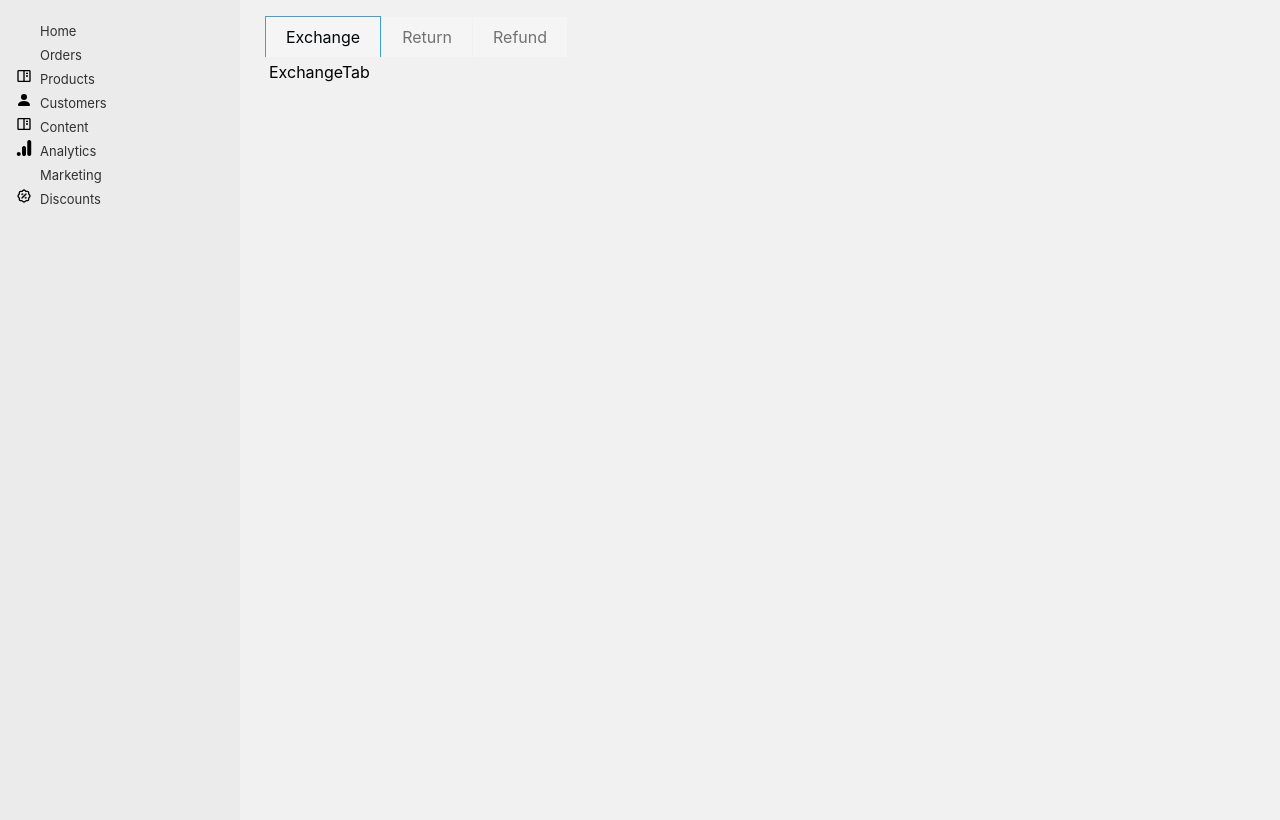
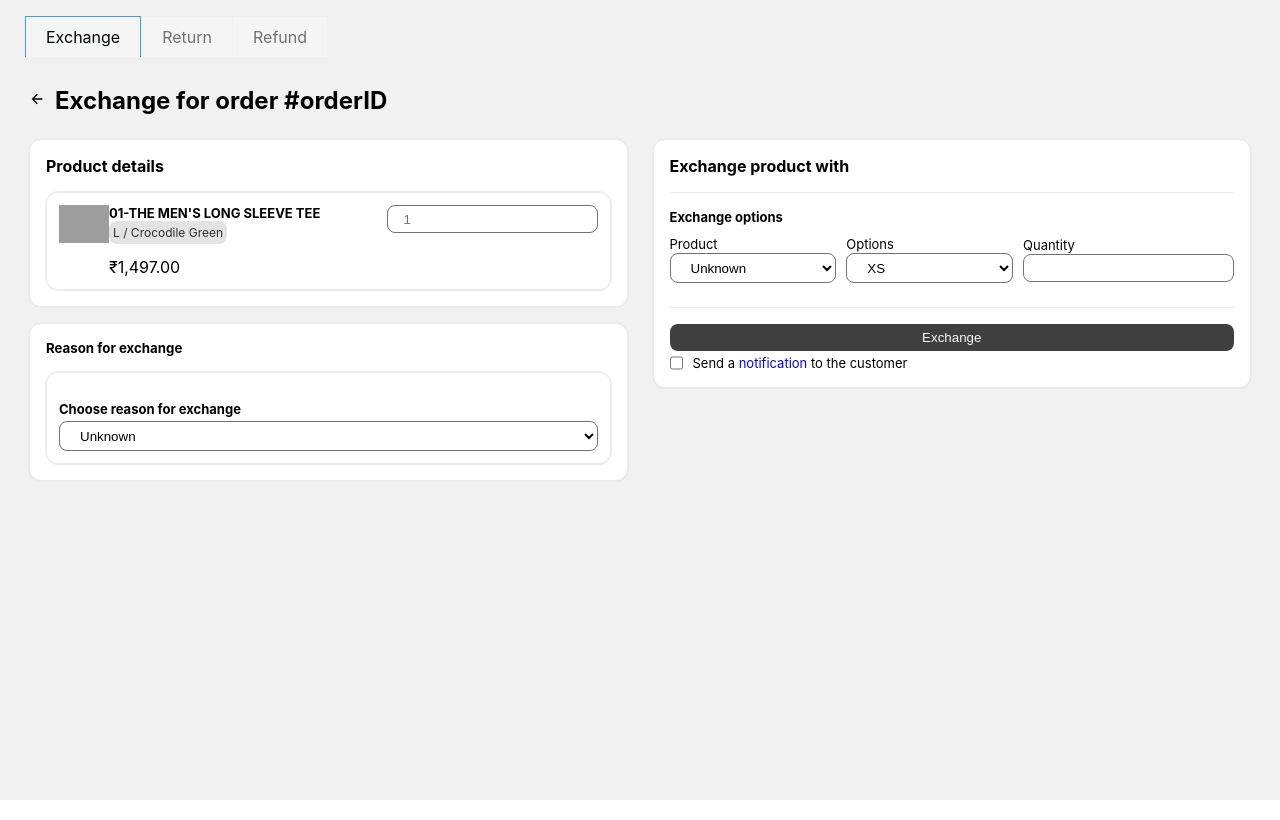
Before and after one commit to prajakta192/freecodecamp, a React (Create React App) app: page /orders in a window 1280 px wide. Built offline with nearby package versions, Linux system fonts and the light colour scheme; grey boxes are pictures that could not be loaded; some icons are missing.

Commit message:
UI for exchange  page

```diff
--- a/src/App.css
+++ b/src/App.css
@@ -18,6 +18,8 @@ a{
 .mainWrapper{
   background: #f1f1f1;
   display: flex;
+  height: 100vh;/*
+  overflow: hidden;*/
 }
 .tableWrapper{
   flex: 1 auto;
--- a/src/components/AllTabs/ExchangeTab.js
+++ b/src/components/AllTabs/ExchangeTab.js
@@ -1,10 +1,186 @@
-
+import {RiArrowLeftLine} from 'react-icons/ri'
+import '../../styles/orderdetails.css'
 const ExchangeTab = () => {
 	return(
 			<>
 				<div className='exchangeTab'>
-					{/* exchangeTab  content will go here */}
-						ExchangeTab
+					<div className='returnTab'>
+					  <div className='orderWrapper'>
+					<div className='orderContainer'>
+						<div className='topSection'>
+							<div className='order-header'>
+								<div className='orderTitleWrapper'>
+									<div className='OrderDetails'>
+										<div className='goBackWrapper'>
+											<RiArrowLeftLine/>
+										</div>
+										<div className='orderStatus'>
+											<h2>Exchange for order #orderID</h2>
+										</div>
+
+									</div>
+								</div>
+							</div>
+						</div>
+						<section>
+							<div className='leftSection'>
+								 <div className='OrderDetailCard'>
+								 	<div className='cardTitle'>
+								 	<div className=''>
+								 		<h4>Product details</h4>
+								 	</div>
+								 	</div>
+								 	<div className='orderBox'>
+								 		<div className='insideOrderBox'>
+								 			<div className='orderBoxDetails'>
+								 				<div className='orderLocation'>
+								 					<div className='productOrderDetails'>
+								 						<div className='productImg'>
+								 							<span>
+								 								<img src='https://cdn.shopify.com/s/files/1/0613/5969/products/SKU_Tee_croppings-27.jpg?v=1594365518'/>
+								 							</span>
+								 						</div>
+								 						<div className='productDetails'>
+								 							<div className='productRow'>
+								 								<div className='productTitle'>
+								 									<h3><span>01-THE MEN'S LONG SLEEVE TEE</span></h3>
+								 									<span>L / Crocodile Green</span>
+								 								</div>
+								 								<div className='productQuantity text-end'>
+								 									<input type='number' placeholder={1}/>
+								 								</div>
+								 							</div>
+								 							<div className='productRow'>
+								 								<div className='reasonToReturn'>
+									 								<div className='refundTobePrice'>
+									 									<span>₹1,497.00</span>
+									 								</div>
+								 								</div>
+								 							</div>
+								 						</div>
+								 					</div>
+								 				</div>
+								 			</div>
+								 		</div>
+								 	</div>
+								 </div>
+
+								 <div className='OrderDetailCard'>
+								 	<div className='cardTitle'>
+								 	<div className='orderStatus'>
+								 		<h5>Reason for exchange</h5>
+								 	</div>
+								 	</div>
+								 	<div className='orderBox'>
+								 		<div className='insideOrderBox'>
+								 			<div className='orderBoxDetails'>
+								 					<div className='productOrderDetails'>
+								 						<div className='productRow w-100'>
+								 							<div className='reasonToReturn w-100'>
+								 								<div>
+								 									<label>
+								 										<h4>Choose reason for exchange</h4>
+								 									</label>
+								 								</div>
+								 								<div>
+								 									<select className='w-100'>
+								 										<option value="UNKNOWN">Unknown</option>
+								 										<option value="SIZE_TOO_SMALL">Size was too small</option>
+								 										<option value="SIZE_TOO_LARGE">Size was too large</option>
+								 										<option value="UNWANTED">Customer changed their mind</option>
+								 										<option value="NOT_AS_DESCRIBED">Item not as described</option>
+								 										<option value="WRONG_ITEM">Received the wrong item</option>
+								 										<option value="DEFECTIVE">Damaged or defective</option>
+								 										<option value="STYLE">Style</option>
+								 										<option value="COLOR">Color</option>
+								 										<option value="OTHER">Other</option>
+								 									</select>
+								 								</div>
+								 								</div>
+								 							</div>
+								 					</div>
+								 			</div>
+								 		</div>
+								 	</div>
+								 </div>
+							</div>
+							<div className='rightSection'>
+								<div className='rightVerticalStack'>
+										<div className='OrderDetailCard'>
+											<div className='sectionHead'>
+												<h4>Exchange product with</h4>
+											</div>
+											<div className='horizontalLine'>
+												<hr className = 'new'/>
+											</div>
+											<div className='exchangeProduct'>
+												<div className='sectionHead'>
+													<h2>Exchange options</h2>
+												</div>
+										<div className='exchangeOptions'>
+											<div className='w-100'>
+												<label>Product</label>
+												<div>
+													<select>
+														<option value="UNKNOWN">Unknown</option>
+				 										<option value="SIZE_TOO_SMALL">Size was too small</option>
+				 										<option value="SIZE_TOO_LARGE">Size was too large</option>
+				 										<option value="UNWANTED">Customer changed their mind</option>
+				 										<option value="NOT_AS_DESCRIBED">Item not as described</option>
+				 										<option value="WRONG_ITEM">Received the wrong item</option>
+				 										<option value="DEFECTIVE">Damaged or defective</option>
+				 										<option value="STYLE">Style</option>
+				 										<option value="COLOR">Color</option>
+				 										<option value="OTHER">Other</option>
+													</select>
+												</div>
+											</div>
+											<div className='w-100'>
+												<label>Options</label>
+												<div>
+													<select>
+														  <optgroup label="Size">
+														    <option>XS</option>
+														    <option>SM</option>
+														    <option>MD</option>
+														    <option>LG</option>
+														    <option>XL</option>
+														  </optgroup>
+														  <optgroup label="Color">
+														    <option>Black</option>
+														    <option>Blue</option>
+														    <option>gray</option>
+														  </optgroup>
+													</select>
+												</div>
+											</div>
+											<div className='w-100'>
+												<label>Quantity</label>
+												<div>
+													<input type='number'/>
+												</div>
+											</div>
+										</div>
+											<div className='horizontalLine'>
+												<hr className = 'new'/>
+											</div>
+											</div>
+											<div className='statusBtn'>
+												<button className='orderBtn'>Exchange</button>
+											</div>
+											<div className='refundNotification'>
+												<input type='checkbox'/>
+												<span>Send a <a href="/store/testnewshopify/email_templates/refund_notification/preview">notification</a> to the customer</span>
+											</div>
+										</div>
+								</div>
+
+
+							</div>
+						</section>
+					</div>
+				</div>
+				</div>
 				</div>
 			</>
 		)
--- a/src/components/AllTabs/RefundTab.js
+++ b/src/components/AllTabs/RefundTab.js
@@ -15,7 +15,7 @@ const RefundTab = () => {
 											<RiArrowLeftLine/>
 										</div>
 										<div className='orderStatus'>
-											<h2>Refund</h2>
+											<h2>Refund for order #orderID</h2>
 										</div>
 
 									</div>
--- a/src/components/AllTabs/ReturnTab.js
+++ b/src/components/AllTabs/ReturnTab.js
@@ -14,7 +14,7 @@ const ReturnTab = () => {
 											<RiArrowLeftLine/>
 										</div>
 										<div className='orderStatus'>
-											<h2>Return items</h2>
+											<h2>Return for order #orderID</h2>
 										</div>
 
 									</div>
@@ -80,14 +80,14 @@ const ReturnTab = () => {
 								 								</div>
 								 							</div>
 								 							<div className='productRow'>
-								 								<div className='reasonToReturn'>
+								 								<div className='reasonToReturn w-100'>
 								 								<div>
 								 									<label>
 								 										Select a return reason
 								 									</label>
 								 								</div>
 								 								<div>
-								 									<select>
+								 									<select className='w-100'>
 								 										<option value="UNKNOWN">Unknown</option>
 								 										<option value="SIZE_TOO_SMALL">Size was too small</option>
 								 										<option value="SIZE_TOO_LARGE">Size was too large</option>
--- a/src/pages/OrderDashboard.js
+++ b/src/pages/OrderDashboard.js
@@ -8,9 +8,9 @@ const OrderDashboard = () => {
 	return(
 			<>
 				<main className='mainWrapper'>
-					<div className='sidebar'>
+					{/*<div className='sidebar'>
 						<SideBar/>
-					</div>
+					</div>*/}
 					<div className='tableWrapper'>
 						<TabDetails/>
 					</div>
--- a/src/styles/orderdetails.css
+++ b/src/styles/orderdetails.css
@@ -1,4 +1,5 @@
-.orderTitleWrapper .OrderDetails, .order-header, .rightActionWrapper,.paymentStatus span, .fulfillStatus span{
+.orderTitleWrapper .OrderDetails, .order-header, .rightActionWrapper,.paymentStatus span,
+.fulfillStatus span, .exchangeOptions{
 	display: flex;
 	align-items: center;
 	justify-content: space-between;
@@ -10,7 +11,7 @@ gap: 1rem;
 	display: flex;
 	flex-direction: column;
 }
-.orderTitleWrapper .OrderDetails, .order-header, .rightActionWrapper,.refundNotification{
+.orderTitleWrapper .OrderDetails, .order-header, .rightActionWrapper,.refundNotification,.exchangeOptions{
 	gap: 10px;
 }
 .productDetails,.productTitle,.rightSection,.productQuantity{
@@ -22,13 +23,15 @@ section, .cardTitle, .productOrderDetails,.returnAddress,.productRow,.refundNoti
 .OrderDetails .orderId,{
 	font-size: 1.25rem;
 }
-.productTitle span:nth-child(2),.statusBtn .orderBtn,.selfReturnBtn a,.cardTitle .orderStatus h2,.productQuantity input, .reasonToReturn select,.reasonToRefund input, .refundAmount input{
+.productTitle span:nth-child(2),.statusBtn .orderBtn,.selfReturnBtn a,.cardTitle .orderStatus h2,
+.productQuantity input, .reasonToReturn select,.reasonToRefund input, .refundAmount input,
+.exchangeOptions select, .exchangeOptions input{
 	border-radius: .5rem;
 }
 .orderStatusDetails,.selfReturnBtn a,.returnAddress,.reasonToReturn label,.orderLocation dl dt span,
 .orderStatus dl dt span,.OrderDetailCard .extraNote p,.OrderDetailCard .sectionHead h2,
 .cardTitle .orderStatus h2, .productTitle h3, .refundAmount label, .availableRefund span,
-.refundNotification span{
+.refundNotification span, .exchangeOptions label{
 font-size: 0.8125rem;
 }
 .topSection{
@@ -82,6 +85,9 @@ section{
 .leftSection{
 	flex: 1 1 40%;
 }
+.exchangeTab .leftSection{
+	flex: 1;
+}
 .cardTitle{
 	align-items: center;
 	gap: .25rem;
@@ -104,7 +110,7 @@ section{
 .rightVerticalStack .OrderDetailCard{
 	padding: 1rem;
 }
-.extraNote{
+.extraNote, .exchangeOptions{
 	padding: .5rem 0;
 }
 /*retrun app*/
@@ -148,10 +154,11 @@ padding: 0 1rem .5rem;
 .reasonToReturn select,.reasonToRefund input,.refundAmount input,.refundNotification{
 	margin-top: .25rem;
 }
-.reasonToReturn, .reasonToReturn select,{
+.reasonToReturn, .reasonToReturn select,.exchangeOptions select{
 	width: 100%;
 }
-.productQuantity input, .reasonToReturn select, .refundAmount input{
+.productQuantity input, .reasonToReturn select, .refundAmount input,.exchangeOptions select,
+.exchangeOptions input{
 	padding: .35rem 1rem;
 	background:transparent;
 	border: 1px solid #717171;
--- a/src/styles/tabs.css
+++ b/src/styles/tabs.css
@@ -19,7 +19,7 @@
   background-color: #f5f5f5;
   color: #00070a;
 /*  border: .025rem solid #d2d1d1;*/
-  border: .025rem solid #39A2DB;
+  border: .010rem solid #39A2DB;
   border-bottom: none;
 }
 
```
